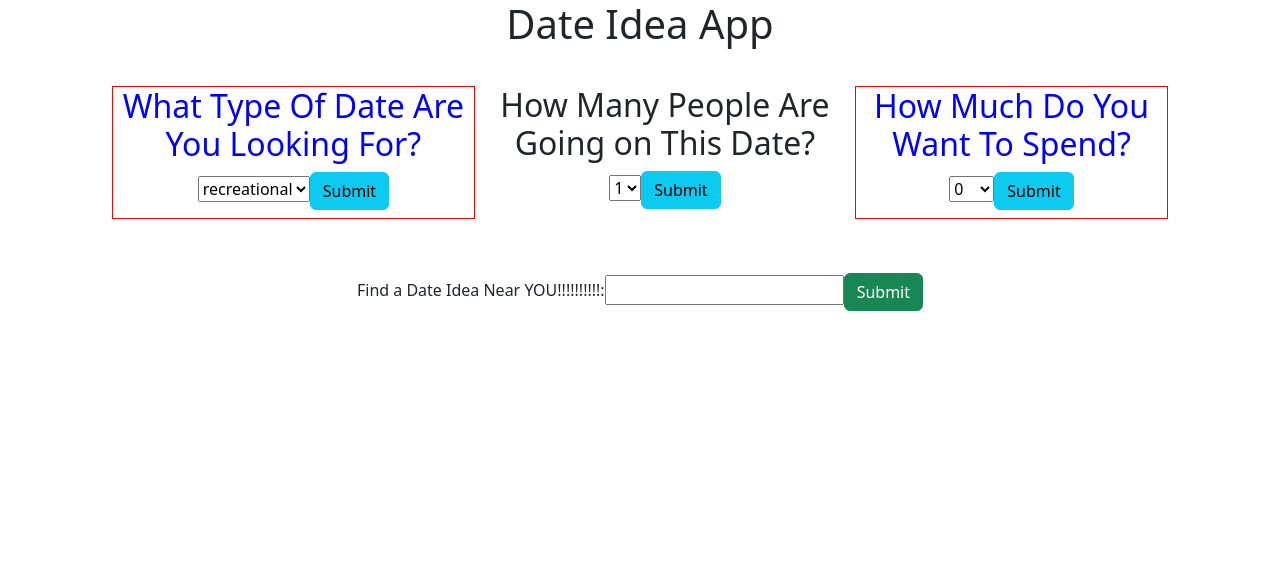
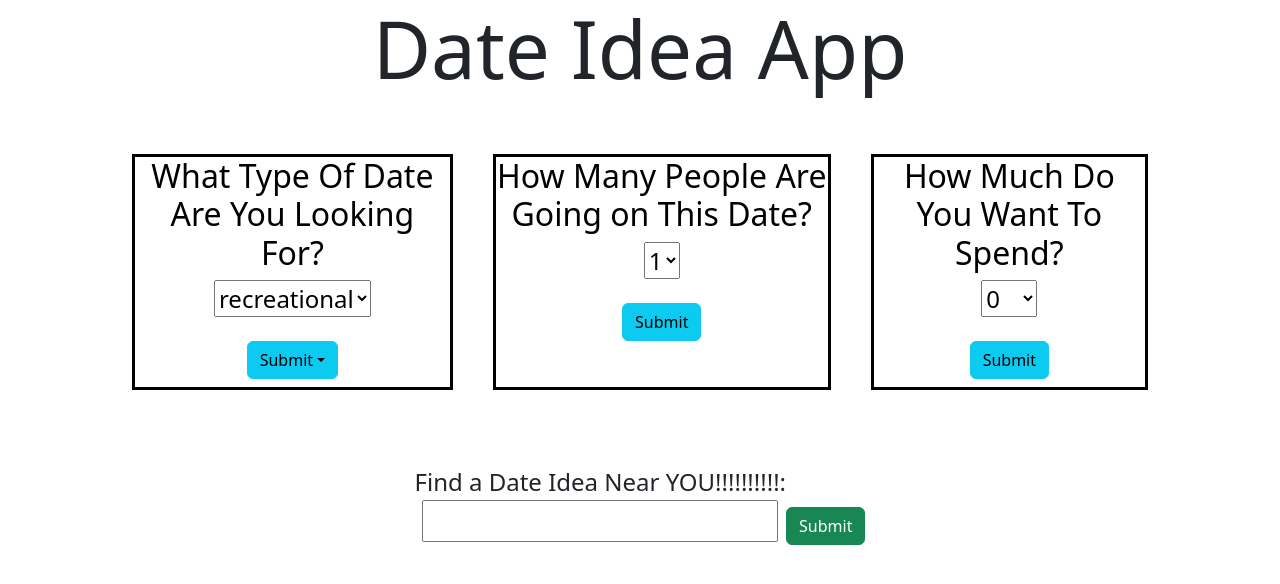
Before and after one commit to JohnBenton4/react-date-idea-app, a React (Create React App) app: page / in a window 1280 px wide. Shown: the top 584 px of the page. Built offline with nearby package versions, Linux system fonts and the light colour scheme.

Commit message:
more bootstrap

```diff
--- a/package.json
+++ b/package.json
@@ -4,6 +4,7 @@
   "version": "0.1.0",
   "private": true,
   "dependencies": {
+    "@popperjs/core": "^2.11.6",
     "@testing-library/jest-dom": "^5.16.5",
     "@testing-library/react": "^13.4.0",
     "@testing-library/user-event": "^13.5.0",
--- a/src/App.css
+++ b/src/App.css
@@ -9,3 +9,21 @@
 
 
 }
+
+.title {
+  font-size: 5em;
+}
+
+.type{
+margin: 20px
+}
+
+.number {
+  margin: 20px
+
+}
+
+.price {
+  margin: 20px
+
+}
--- a/src/App.js
+++ b/src/App.js
@@ -46,7 +46,7 @@ function App() {
 
   return (
     <div className="container">
-      <div><h1>Date Idea App</h1></div>
+      <div><h1 className="title">Date Idea App</h1></div>
       <div className="searchFields">
         <br></br>
         <div className="type"><h2> What Type Of Date Are You Looking For? </h2>
--- a/src/components/NumberList/NumberList.css
+++ b/src/components/NumberList/NumberList.css
@@ -0,0 +1,8 @@
+.number {
+    border: 3px solid rgb(0, 0, 0);
+    color: rgb(0, 0, 0);
+}
+
+.numberlist {
+    font-size: 1.5em;
+}
--- a/src/components/NumberList/NumberList.js
+++ b/src/components/NumberList/NumberList.js
@@ -24,7 +24,7 @@ function NumberList({onSetParticipants, participants, isDisabled }) {
     return (
         <>
             <form>
-                <select
+                <select className="numberlist"
                     value={selected}
                     onChange={e => setSelected(e.target.value)}>
                     {options.map((value) => (
@@ -33,6 +33,8 @@ function NumberList({onSetParticipants, participants, isDisabled }) {
                         </option>
                     ))}
                 </select>
+                <br></br>
+                <br></br>
                 <button type="button" disabled={isDisabled} onClick={submit} class="btn btn-info">
                     Submit
                 </button>
--- a/src/components/PriceList/PriceList.css
+++ b/src/components/PriceList/PriceList.css
@@ -1,4 +1,8 @@
 .price {
-    border: 1px solid red;
-    color: blue;
+    border: 3px solid rgb(0, 0, 0);
+    color: rgb(0, 0, 0);
 }
+
+.pricelist {
+    font-size: 1.5em;
+}
--- a/src/components/PriceList/PriceList.js
+++ b/src/components/PriceList/PriceList.js
@@ -24,7 +24,7 @@ function PriceList({onSetPrice, price, isDisabled }) {
     return (
         <>
             <form>
-                <select
+                <select className="pricelist"
                     value={selected}
                     onChange={e => setSelected(e.target.value)}>
                     {options.map((value) => (
@@ -33,6 +33,8 @@ function PriceList({onSetPrice, price, isDisabled }) {
                         </option>
                     ))}
                 </select>
+                <br></br>
+                <br></br>
                 <button type="button" disabled={isDisabled} onClick={submit} class="btn btn-info">
                     Submit
                 </button>
--- a/src/components/Search/Search.css
+++ b/src/components/Search/Search.css
@@ -16,5 +16,9 @@
     margin: 15px;
     border: 1px solid red;
     flex: 200px;
-    font-size: 20px
+    font-size: 24px
 }
+
+.find {
+    font-size: 1.5em;
+}
--- a/src/components/Search/Search.js
+++ b/src/components/Search/Search.js
@@ -42,8 +42,9 @@ function Search({activity}) {
     return (
         <>
             <form onSubmit={submit}>
-                <label>
+                <label className="find">
                     Find a Date Idea Near YOU!!!!!!!!!!:
+                    <br></br>
                     <input
                         type="text"
                         value={searchTerm}
--- a/src/components/TypeList/TypeList.css
+++ b/src/components/TypeList/TypeList.css
@@ -1,4 +1,8 @@
 .type {
-    border: 1px solid red;
-    color: blue;
+    border: 3px solid rgb(0, 0, 0);
+    color: rgb(0, 0, 0);
 }
+
+.typelist {
+    font-size: 1.5em;
+}
--- a/src/components/TypeList/TypeList.js
+++ b/src/components/TypeList/TypeList.js
@@ -6,12 +6,9 @@ import Type from '../Type/Type';
 
 const options = ["recreational", "social", "relaxation"]
 
-//line below would be where onSetType would be passed in
 function TypeList({onSetType, type, isDisabled}) {
     const [selected, setSelected] = useState(options[0]);
-    // const [type, setType] = useState({})
-    //add another const that renames the above so it can be used in App.js
-    //insead of living here it lives in App/js
+
 
     const submit = () => {
         console.log(selected);
@@ -20,14 +17,13 @@ function TypeList({onSetType, type, isDisabled}) {
             .then((data) => {
                 console.log(data)
                 onSetType(data);
-                //This above would be a onSetType (a prop instead of what is currently there),
             });
     };
 
     return (
         <>
             <form>
-                <select
+                <select className="typelist"
                     value={selected}
                     onChange={e => setSelected(e.target.value)}>
                     {options.map((value) => (
@@ -36,7 +32,9 @@ function TypeList({onSetType, type, isDisabled}) {
                         </option>
                     ))}
                 </select>
-                <button type="button" disabled={isDisabled} onClick={submit} class="btn btn-info">
+                <br></br>
+                <br></br>
+                <button type="button" class="btn btn-info dropdown-toggle" data-bs-toggle="dropdown" aria-expanded="false" disabled={isDisabled} onClick={submit} >
 
                     Submit
                 </button>
```
Also changed, not shown: 1 other file (tests, documents, lock files or other folders).
